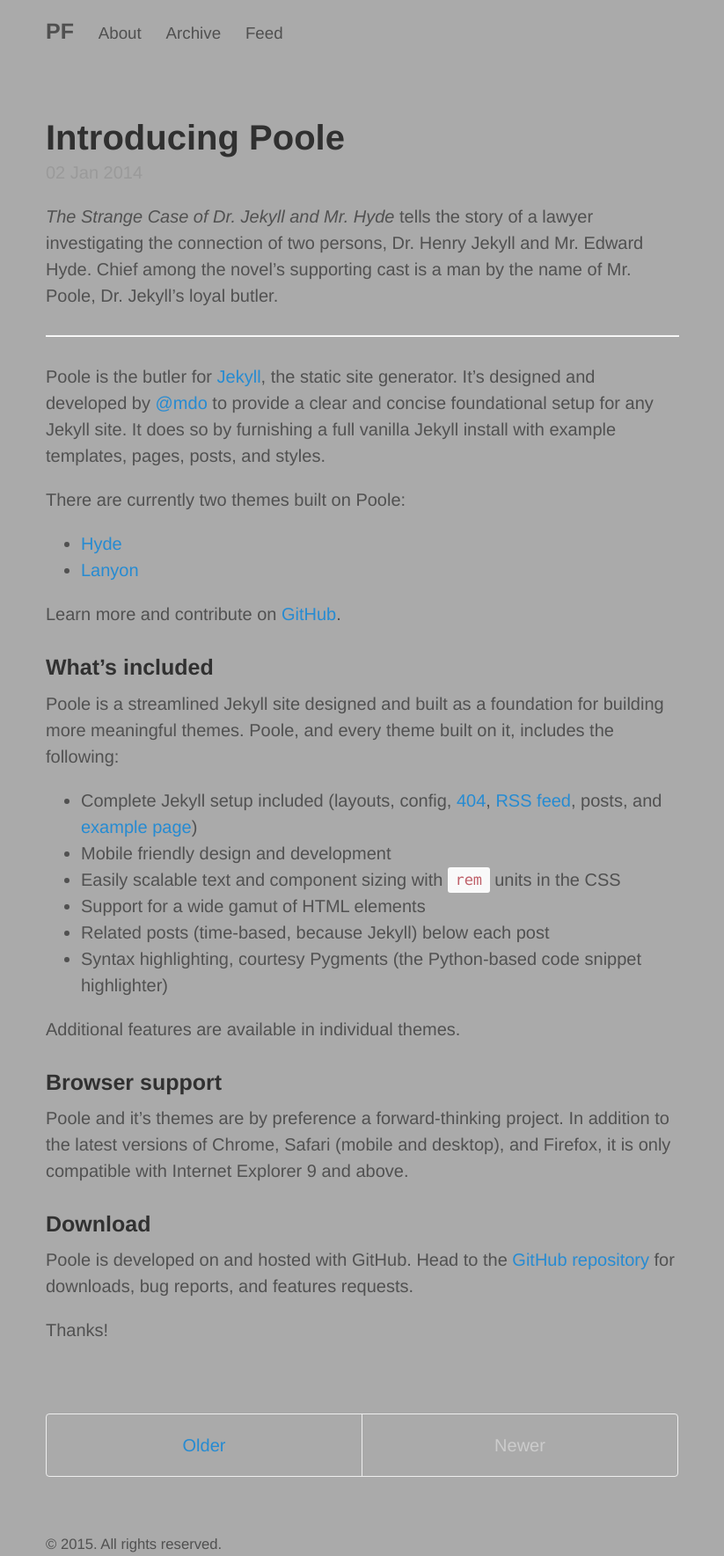
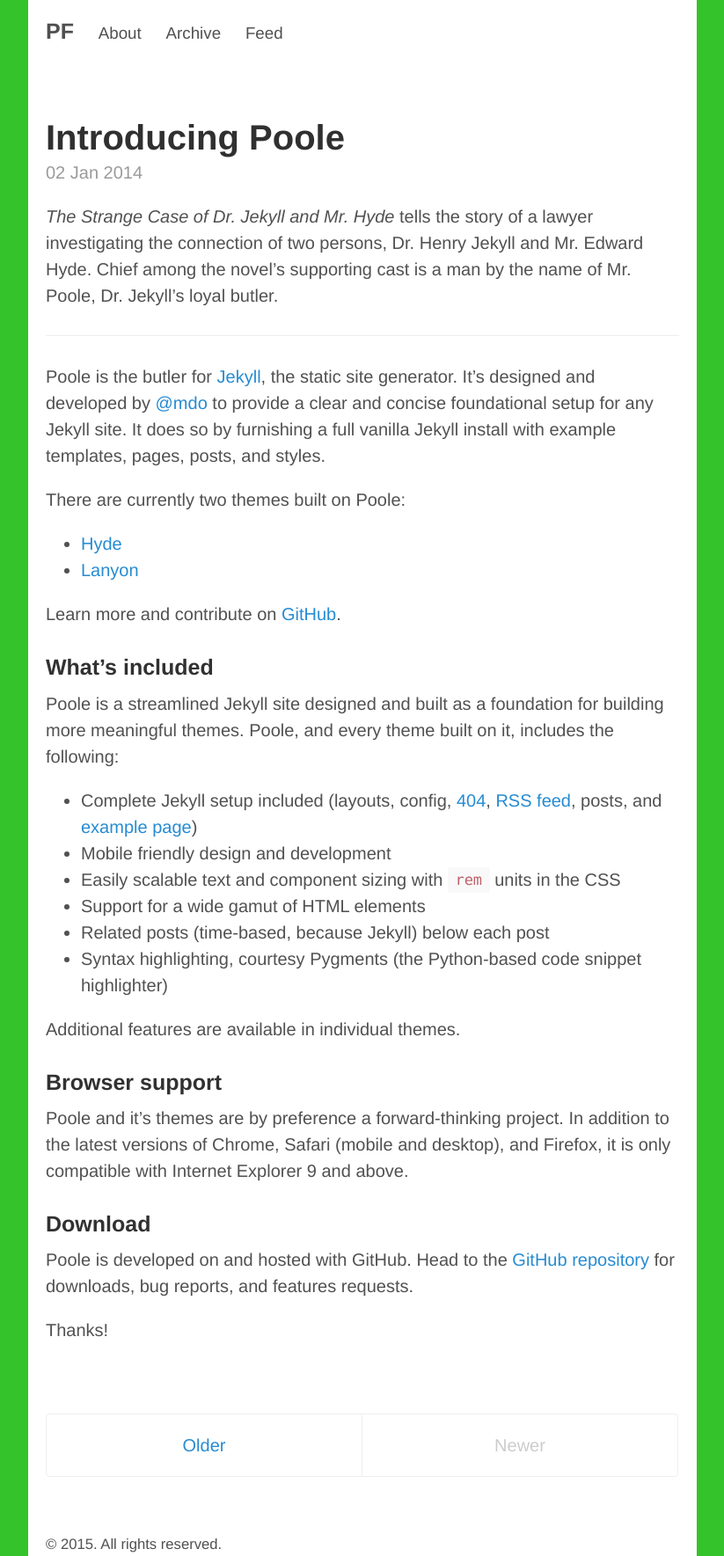
Before and after one commit to ponderingfish/ponderingfish.github.io, a Jekyll site: the page built from index.html, in a window 1280 px wide. Shown: the whole page at 88% size, without its empty margins (228-1051 px from the left). Built offline with Jekyll 4.4.1, drawn with Linux system fonts in a browser that asks for light colours; the list of posts is cut into pages by our own code.

Commit message:
trying to set container color to white

```diff
--- a/public/css/poole.css
+++ b/public/css/poole.css
@@ -60,7 +60,7 @@
 
 body {
   color: #515151;
-  background-color: #aaa;
+  background-color: #35C32B;
   -webkit-text-size-adjust: 100%;
       -ms-text-size-adjust: 100%;
 }
@@ -291,6 +291,7 @@
   padding-right: 1rem;
   margin-left:  auto;
   margin-right: auto;
+  background-color: #fff;
 }
 
 
```
